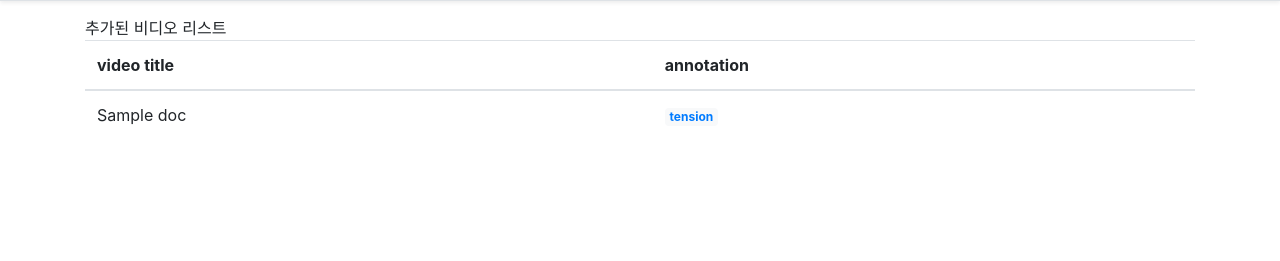
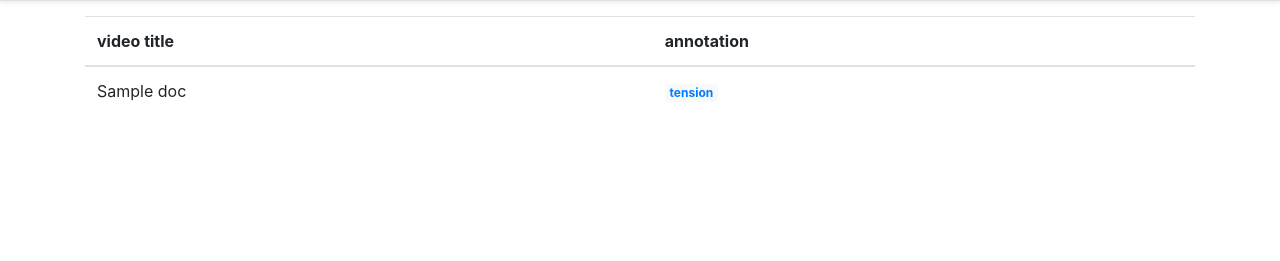
Before and after one commit to nlpcl-lab/ted-talks-annotation, a Flask app: template annotation/templates/index.html in a window 1280 px wide. Shown: the part 54-315 px from the top of the page. Run offline with Flask 2, Linux system fonts and the light colour scheme; the template is opened without the code that fills it: most values are stand-ins (such as "Sample title", 1, 10 or a date in 2020); some libraries are stand-ins or nearby versions.

Commit message:
remove memo

```diff
--- a/annotation/templates/index.html
+++ b/annotation/templates/index.html
@@ -4,7 +4,6 @@
 <body>
 {% include 'base/navbar.html' %}
 <div class="container">
-    추가된 비디오 리스트
     <table class="table">
         <thead>
         <tr>
```
